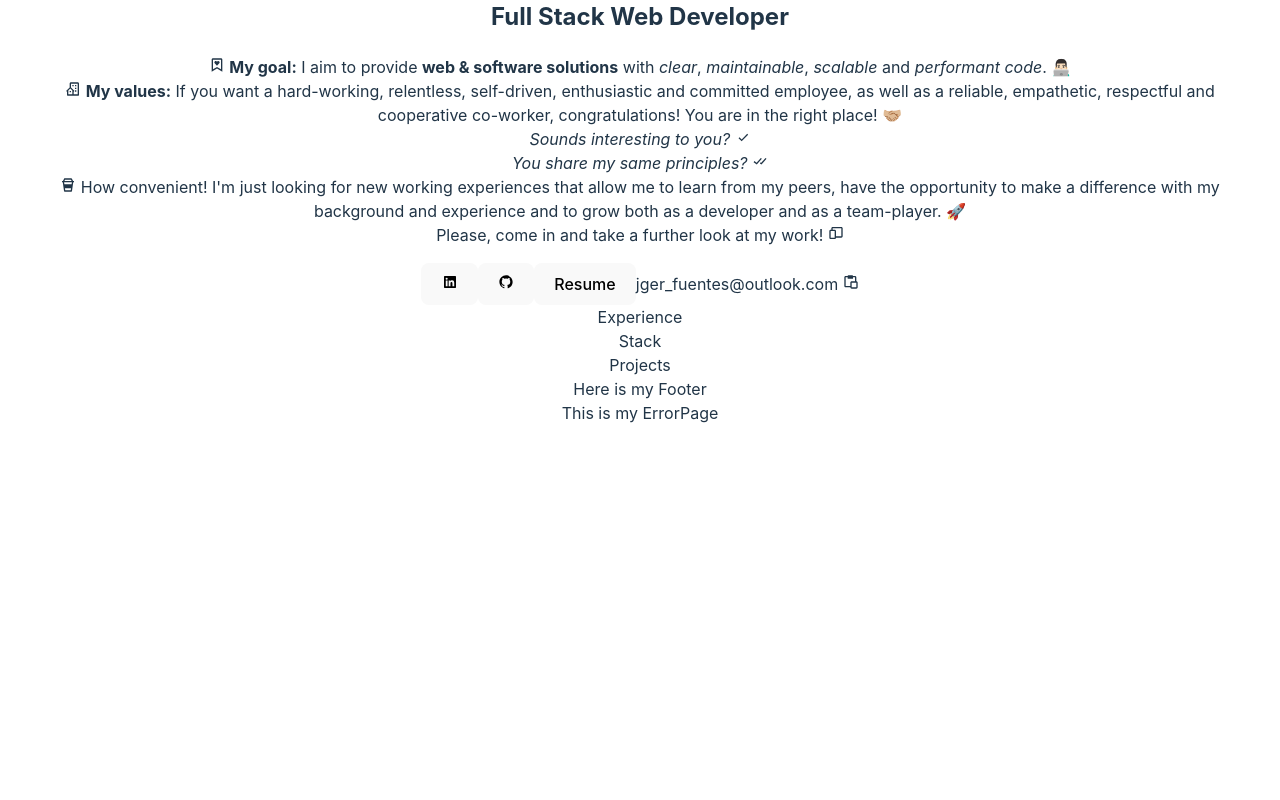
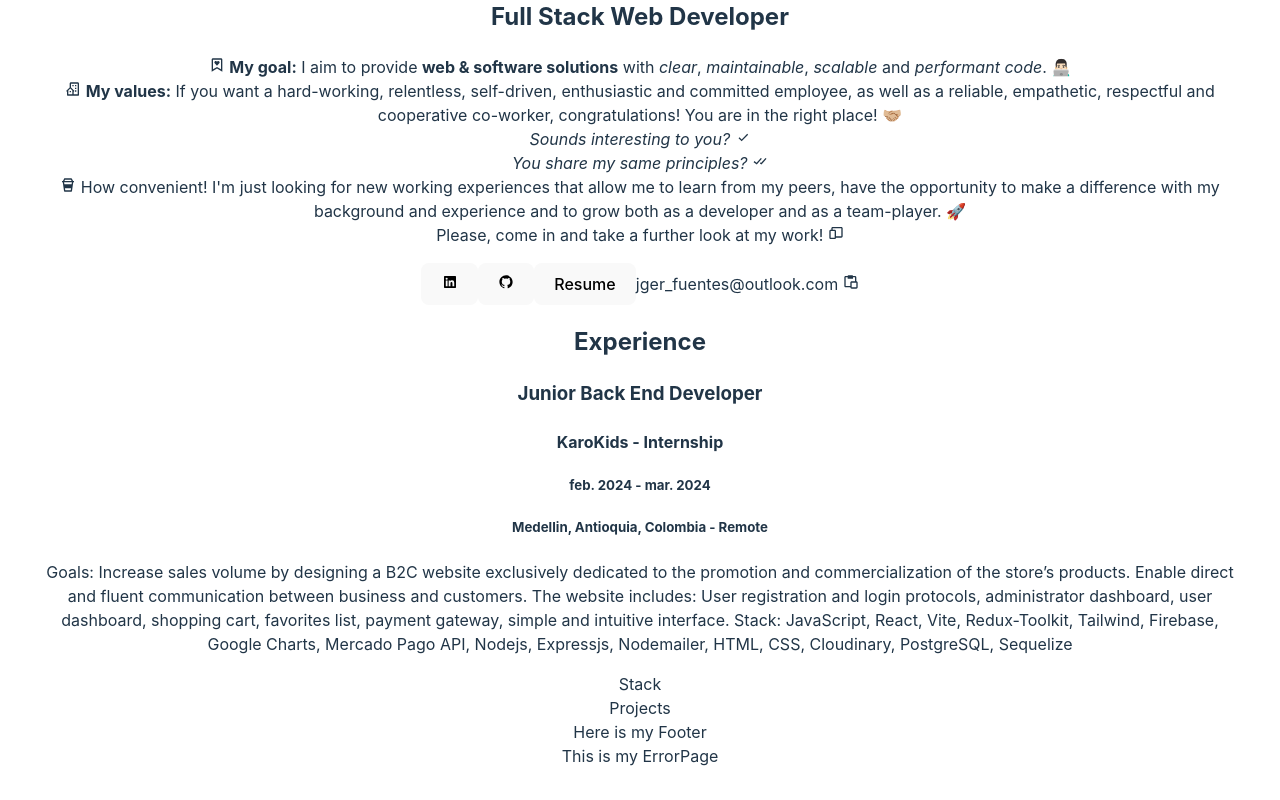
Before and after one commit to JGerFuentes/JGFuentes_Portfolio, a React (Vite) app in the folder minimal-portfolio/: page / in a window 1280 px wide. Shown: the part 645-1445 px from the top of the page. Before the commit the page ends 1102 px from the top, so only its background shows below. Built offline with nearby package versions, Linux system fonts and the light colour scheme.

Commit message:
Writing Experience component content

```diff
--- a/minimal-portfolio/src/components/Experience/Experience.jsx
+++ b/minimal-portfolio/src/components/Experience/Experience.jsx
@@ -2,7 +2,17 @@ import React from 'react'
 
 const Experience = () => {
   return (
-    <div>Experience</div>
+    <article>
+      <h2>Experience</h2>
+
+      <section>
+        <h3><strong>Junior Back End Developer</strong></h3>
+        <h4><strong>KaroKids - Internship</strong></h4>
+        <h5>feb. 2024 - mar. 2024</h5>
+        <h5>Medellin, Antioquia, Colombia - Remote</h5>
+        <p> Goals: Increase sales volume by designing a B2C website exclusively dedicated to the promotion and commercialization of the store’s products. Enable direct and fluent communication between business and customers. The website includes: User registration and login protocols, administrator dashboard, user dashboard, shopping cart, favorites list, payment gateway, simple and intuitive interface. Stack: JavaScript, React, Vite, Redux-Toolkit, Tailwind, Firebase, Google Charts, Mercado Pago API, Nodejs, Expressjs, Nodemailer, HTML, CSS, Cloudinary, PostgreSQL, Sequelize</p>
+      </section>
+    </article>
   )
 }
 
```
